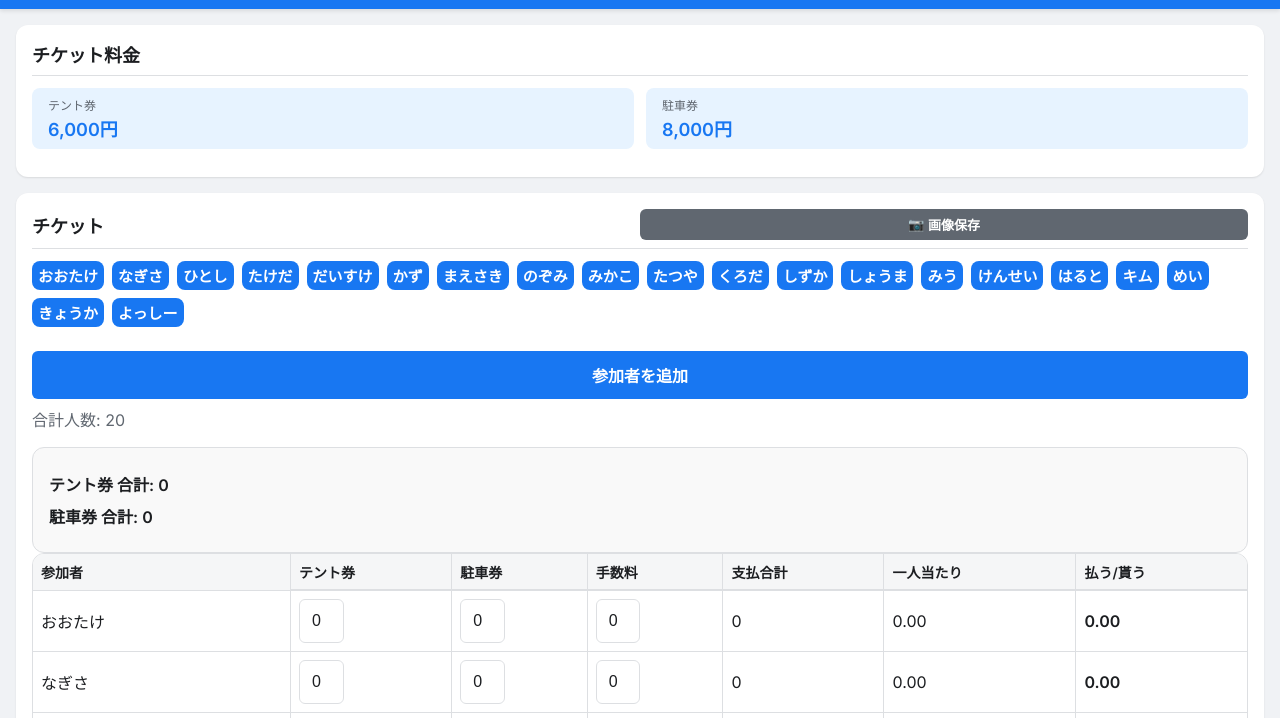
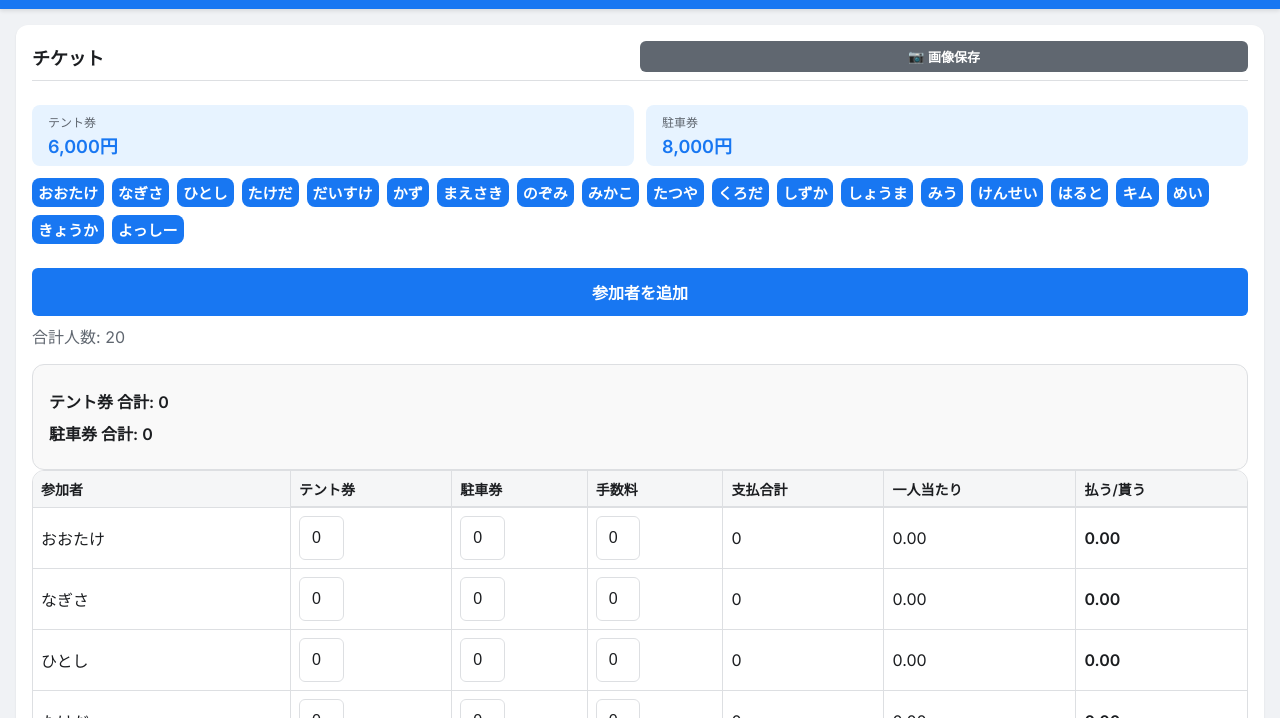
Before and after one commit to morinote/rsr-cal, a plain HTML site: page index.html in a window 1280 px wide. Shown: the part 55-773 px from the top of the page. Drawn offline with nearby package versions, Linux system fonts and the light colour scheme.

Commit message:
feat: 各テーブルに集計フッター（人数・総額）を追加し、チケット料金表示を移動

```diff
--- a/index.html
+++ b/index.html
@@ -20,17 +20,13 @@
     </button>
   </header>
   <main class="main-content">
-    <section id="pricing-section" class="content-section">
-      <h2 class="content-section__title">チケット料金</h2>
-      <div id="pricing-table">
-        <!-- Pricing display will be loaded here -->
-      </div>
-    </section>
-
     <section id="calculation-section" class="content-section">
       <div class="content-section__header">
         <h2 class="content-section__title">チケット</h2>
         <button class="btn btn--save-image" data-target="calculation-section">画像保存</button>
+      </div>
+      <div id="pricing-table">
+        <!-- Pricing display will be loaded here -->
       </div>
       <div id="participants-list" class="participant-checklist"></div>
       <button class="btn add-participant-global-btn">参加者を追加</button>
--- a/js/calculation.js
+++ b/js/calculation.js
@@ -237,6 +237,9 @@ export function performCalculations(inputs) {
 
     return {
       calculationResults,
+      totalExpense,
+      totalBeerServerExpense,
+      totalFoodExpense,
       perPersonExpense,
       perPersonBeerServerExpense,
       perPersonFoodExpense,
--- a/js/components/table.js
+++ b/js/components/table.js
@@ -115,6 +115,17 @@ export function createGenericTableElement(id, headers) {
     headerRow.appendChild(th);
   });
   table.createTBody();
+
+  // 総合収支以外のテーブルにフッターを追加
+  if (headers.length > 0 && id !== IDS.SUMMARY_TABLE) {
+    const tfoot = table.createTFoot();
+    const footerRow = tfoot.insertRow();
+    headers.forEach(() => {
+      const td = document.createElement('td');
+      footerRow.appendChild(td);
+    });
+  }
+
   return table;
 }
 
@@ -316,6 +327,9 @@ function updateRowValues(row, participant, participantInputValues) {
 function updateUIWithResults(results) {
   const {
     calculationResults,
+    totalExpense,
+    totalBeerServerExpense,
+    totalFoodExpense,
     perPersonExpense,
     perPersonBeerServerExpense,
     perPersonFoodExpense,
@@ -341,6 +355,14 @@ function updateUIWithResults(results) {
         );
       }
     }
+
+    // チケットテーブルのフッター更新
+    const selectedCount = Object.keys(calculationResults).filter(p => calculationResults[p].totalPayment > 0 || calculationResults[p].balance !== 0).length;
+    // note: selectedParticipants.length might be better, but we don't have it directly here.
+    // Actually calculationResults only contains participants in ANY table.
+    // Let's use the rows in the table to count.
+    const ticketRows = document.querySelectorAll(`#${IDS.CALCULATION_TABLE} tbody tr[data-participant]`);
+    updateTableFooter(IDS.CALCULATION_TABLE, ticketRows.length, totalExpense);
   }
 
   const totalTentTicketsElement = document.getElementById(
@@ -362,14 +384,16 @@ function updateUIWithResults(results) {
     calculationResults,
     perPersonBeerServerExpense,
     'beerBalance',
-    'beerServerPayment'
+    'beerServerPayment',
+    totalBeerServerExpense
   );
   updateStandardTableUI(
     `#${IDS.FOOD_TABLE}`,
     calculationResults,
     perPersonFoodExpense,
     'foodBalance',
-    'foodPayment'
+    'foodPayment',
+    totalFoodExpense
   );
 
   if (dynamicSectionTotals) {
@@ -380,12 +404,14 @@ function updateUIWithResults(results) {
       if (section) {
         const table = section.querySelector('table');
         const perPerson = dynamicSectionTotals[sectionName].perPerson;
+        const total = dynamicSectionTotals[sectionName].total;
         updateStandardTableUI(
           `#${table.id}`,
           calculationResults,
           perPerson,
           `${sectionName}_balance`,
-          `${sectionName}_payment`
+          `${sectionName}_payment`,
+          total
         );
       }
     }
@@ -397,7 +423,8 @@ function updateStandardTableUI(
   results,
   perPerson,
   balanceKey,
-  paymentKey
+  paymentKey,
+  totalAmount
 ) {
   const table = document.querySelector(tableSelector);
   if (!table) return;
@@ -422,6 +449,12 @@ function updateStandardTableUI(
       if (balanceCell) updateBalanceCell(balanceCell, results[p][balanceKey]);
     }
   });
+
+  // フッターの更新
+  if (table) {
+    const rows = table.querySelectorAll('tbody tr[data-participant]');
+    updateTableFooter(table.id, rows.length, totalAmount);
+  }
 }
 
 function updateSummaryTable(results) {
@@ -522,9 +555,35 @@ function updateBalanceCell(cell, balanceValue, returnHtml = false, isFinal = fal
 
   if (returnHtml) return `<span class="${className}">${text}</span>`;
 
-  if (cell) {
+    if (cell) {
     cell.textContent = text;
     cell.className = className;
+  }
+}
+
+function updateTableFooter(tableId, count, totalAmount) {
+  const table = document.getElementById(tableId);
+  if (!table) return;
+
+  const tfoot = table.querySelector('tfoot');
+  if (!tfoot) return;
+
+  const row = tfoot.rows[0];
+  if (!row) return;
+
+  // HEADER_TOTAL_PAYMENT のインデックスを探す
+  const thead = table.querySelector('thead');
+  const headers = Array.from(thead.rows[0].cells).map((cell) => cell.textContent);
+  const totalPaymentIndex = headers.indexOf(HEADER_TOTAL_PAYMENT);
+
+  // 参加人数を最初のセルにセット
+  row.cells[0].innerHTML = `合計: <strong>${count}名</strong>`;
+
+  // 支払合計を対応するセルにセット
+  if (totalPaymentIndex !== -1) {
+    row.cells[totalPaymentIndex].innerHTML = `<strong>${formatNumberWithCommas(
+      totalAmount || 0
+    )}</strong>`;
   }
 }
 
--- a/style.css
+++ b/style.css
@@ -353,6 +353,13 @@ body {
   border-bottom: none;
 }
 
+.data-table tfoot td {
+  background-color: var(--table-header-bg);
+  font-weight: bold;
+  border-top: 2px solid var(--border-color);
+  border-bottom: 1px solid var(--border-color);
+}
+
 .form-input {
   padding: 10px 12px;
   font-size: 16px;
```
